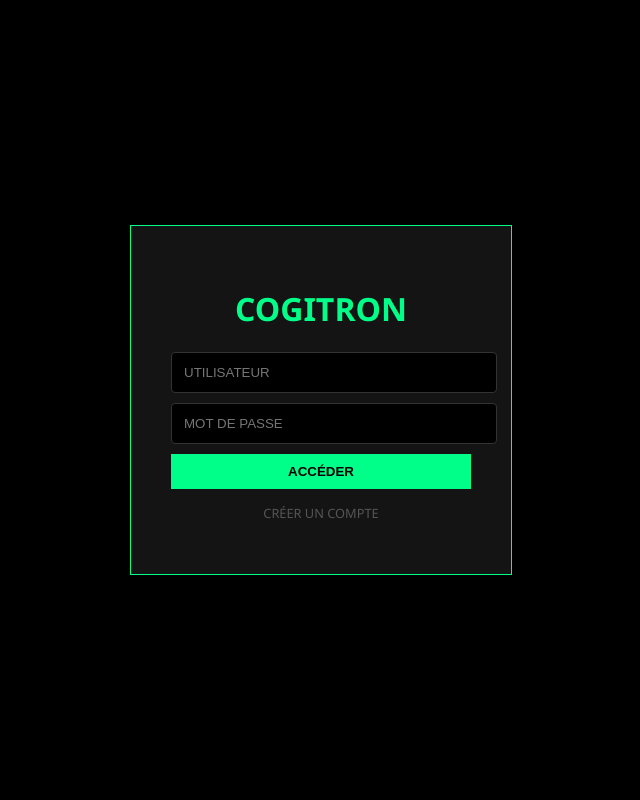
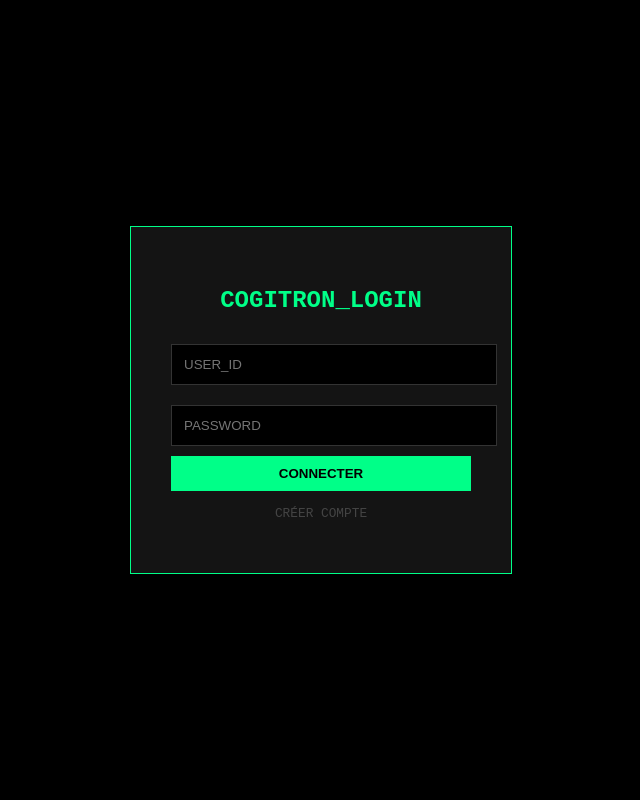
Before and after one commit to louisriallantt-a11y/cogitron, a Flask app: page / in a window 1280 px wide. Shown: the whole page, without its empty margins (319-959 px from the left). Run offline with Flask 3, Linux system fonts and the light colour scheme.

Commit message:
Update index.html for COGITRON ADMIN OS

```diff
--- a/templates/index.html
+++ b/templates/index.html
@@ -2,102 +2,80 @@
 <html lang="fr">
 <head>
     <meta charset="UTF-8">
-    <title>COGITRON PRO</title>
+    <title>COGITRON ADMIN OS</title>
     <script src="https://cdn.jsdelivr.net/npm/marked/marked.min.js"></script>
     <style>
-        :root { --bg: #0a0a0a; --panel: #141414; --accent: {{ current_user.color if current_user.is_authenticated else '#00ff88' }}; --text: #ffffff; }
-        body { margin: 0; background: var(--bg); color: var(--text); font-family: 'Segoe UI', sans-serif; height: 100vh; display: flex; }
-
-        #auth-screen { position: fixed; inset: 0; background: #000; z-index: 1000; display: flex; align-items: center; justify-content: center; }
-        .auth-card { background: var(--panel); padding: 40px; border: 1px solid var(--accent); width: 300px; text-align: center; }
-
-        #app { display: none; width: 100%; height: 100%; flex-direction: row; }
-        .sidebar { width: 250px; background: var(--panel); border-right: 1px solid #222; display: flex; flex-direction: column; }
-        .main { flex: 1; display: flex; flex-direction: column; background: var(--bg); }
-
-        .header { padding: 15px 20px; border-bottom: 1px solid #222; display: flex; justify-content: space-between; }
-        #chat-view { flex: 1; overflow-y: auto; padding: 20px; }
-        .input-bar { padding: 20px; display: flex; gap: 10px; border-top: 1px solid #222; }
-
-        input { background: #000; border: 1px solid #333; color: white; padding: 12px; border-radius: 4px; }
-        .msg { padding: 12px; margin-bottom: 10px; border-radius: 6px; max-width: 80%; line-height: 1.4; animation: slide 0.2s ease; }
-        .msg-user { align-self: flex-end; background: #222; }
-        .msg-ia { align-self: flex-start; border-left: 3px solid var(--accent); background: #1a1a1a; }
-
-        #typing { display: none; color: var(--accent); font-size: 0.8em; margin-bottom: 10px; }
-        @keyframes slide { from { opacity: 0; transform: translateX(10px); } to { opacity: 1; transform: translateX(0); } }
+        :root { --bg: #0a0a0a; --panel: #141414; --accent: {{ current_user.color if current_user.is_authenticated else '#00ff88' }}; }
+        body { margin:0; background:var(--bg); color:white; font-family:'Courier New', monospace; height:100vh; display:flex; }
+        #auth-screen { position:fixed; inset:0; background:#000; z-index:1000; display:flex; align-items:center; justify-content:center; }
+        .auth-card { background:var(--panel); padding:40px; border:1px solid var(--accent); width:300px; text-align:center; }
+        input { width:100%; padding:12px; margin:10px 0; background:#000; border:1px solid #333; color:var(--accent); }
+        .sidebar { width:260px; background:var(--panel); border-right:1px solid #222; display:flex; flex-direction:column; padding:15px; }
+        .main { flex:1; display:flex; flex-direction:column; }
+        .header { padding:15px; border-bottom:1px solid #222; display:flex; justify-content:space-between; align-items:center; }
+        #chat-view { flex:1; overflow-y:auto; padding:20px; display:flex; flex-direction:column; gap:10px; }
+        .msg { padding:12px; border-radius:4px; max-width:85%; }
+        .msg-user { background:#222; align-self:flex-end; }
+        .msg-ia { background:#1a1a1a; align-self:flex-start; border-left:3px solid var(--accent); }
+        .admin-btn { margin-top:20px; padding:10px; background:#300; color:red; border:1px solid red; cursor:pointer; font-size:0.7em; }
     </style>
 </head>
 <body>
 
-    <div id="auth-screen">
+    <div id="auth-screen" style="display: {% if current_user.is_authenticated %}none{% else %}flex{% endif %};">
         <div class="auth-card">
-            <h1 style="color:var(--accent)">COGITRON</h1>
-            <input type="text" id="u" placeholder="UTILISATEUR" style="width:100%; margin-bottom:10px;">
-            <input type="password" id="p" placeholder="MOT DE PASSE" style="width:100%; margin-bottom:10px;">
-            <button onclick="auth('login')" style="width:100%; padding:10px; background:var(--accent); border:none; font-weight:bold; cursor:pointer;">ACCÉDER</button>
-            <p onclick="auth('register')" style="color:#555; cursor:pointer; margin-top:15px; font-size:0.8em;">CRÉER UN COMPTE</p>
+            <h2 style="color:var(--accent)">COGITRON_LOGIN</h2>
+            <input type="text" id="u" placeholder="USER_ID">
+            <input type="password" id="p" placeholder="PASSWORD">
+            <button onclick="auth('login')" style="width:100%; padding:10px; background:var(--accent); border:none; font-weight:bold; cursor:pointer;">CONNECTER</button>
+            <p onclick="auth('register')" style="color:#444; cursor:pointer; font-size:0.8em; margin-top:15px;">CRÉER COMPTE</p>
         </div>
     </div>
 
-    <div id="app">
-        <div class="sidebar">
-            <div style="padding:20px; border-bottom:1px solid #222; color:var(--accent); font-weight:bold;">ARCHIVES MÉMOIRE</div>
-            <div id="history-list" style="padding:10px; font-size:0.8em; color:#666;">Historique synchronisé...</div>
-            <a href="/logout" style="margin-top:auto; padding:20px; color:#ff4444; text-decoration:none;">DÉCONNEXION</a>
+    <div class="sidebar">
+        <div style="color:var(--accent); font-weight:bold; margin-bottom:20px;">💾 ARCHIVES_MÉMOIRE</div>
+        <div id="hist-status" style="font-size:0.7em; color:#555;">Historique actif...</div>
+
+        {% if current_user.is_admin %}
+        <button class="admin-btn" onclick="voirAdmin()">PANNEAU ADMIN</button>
+        {% endif %}
+
+        <a href="/logout" style="margin-top:auto; color:#ff4444; text-decoration:none; font-size:0.8em;">[DÉCONNEXION]</a>
+    </div>
+
+    <div class="main">
+        <div class="header">
+            <span style="color:white; font-weight:bold;">● SESSION: {{ current_user.username if current_user.is_authenticated else '' }}</span>
+            <span style="color:var(--accent); font-size:0.8em;">SECURE_MODE</span>
         </div>
-        <div class="main">
-            <div class="header">
-                <span id="user-display" style="color:white; font-weight:bold;"></span>
-                <span style="color:var(--accent); font-size:0.8em;">SYSTEM_ONLINE</span>
-            </div>
-            <div id="chat-view"></div>
-            <div id="typing" style="padding: 0 20px;">Cogitron analyse les données...</div>
-            <div class="input-bar">
-                <input type="text" id="user-in" style="flex:1" placeholder="Entrez votre message...">
-                <button onclick="envoyer()" style="background:var(--accent); border:none; padding:0 25px; cursor:pointer; font-weight:bold;">ENVOYER</button>
-            </div>
+        <div id="chat-view"></div>
+        <div id="typing" style="display:none; padding:10px; color:var(--accent); font-size:0.8em;">Cogitron réfléchit...</div>
+        <div style="padding:20px; display:flex; gap:10px;">
+            <input type="text" id="user-in" style="flex:1" placeholder="COMMANDE...">
+            <button onclick="envoyer()" style="background:var(--accent); border:none; padding:0 20px; cursor:pointer; font-weight:bold;">EXEC</button>
         </div>
     </div>
 
     <script>
         async function auth(type) {
-            const username = document.getElementById('u').value;
-            const password = document.getElementById('p').value;
             const res = await fetch('/' + type, {
                 method: 'POST',
                 headers: {'Content-Type': 'application/json'},
-                body: JSON.stringify({username, password})
+                body: JSON.stringify({username: u.value, password: p.value})
             });
             if(res.ok) {
-                if(type === 'register') alert("Compte créé !");
-                else location.reload();
-            } else alert("Erreur identifiants");
-        }
-
-        async function loadHistory() {
-            const res = await fetch('/get_history');
-            const data = await res.json();
-            const box = document.getElementById('chat-view');
-            box.innerHTML = data.map(m => `
-                <div class="msg msg-${m.role === 'user' ? 'user' : 'ia'}">${marked.parse(m.content)}</div>
-            `).join('');
-            box.scrollTop = box.scrollHeight;
+                if(type==='register') alert("Compte créé !");
+                location.reload();
+            } else alert("Erreur");
         }
 
         async function envoyer() {
-            const input = document.getElementById('user-in');
-            const val = input.value.trim();
+            const val = document.getElementById('user-in').value;
             if(!val) return;
-
+            document.getElementById('user-in').value = "";
             const box = document.getElementById('chat-view');
-            const typing = document.getElementById('typing');
-
-            input.value = "";
             box.innerHTML += `<div class="msg msg-user">${val}</div>`;
-            box.scrollTop = box.scrollHeight;
-
-            typing.style.display = "block";
+            document.getElementById('typing').style.display = "block";
 
             const res = await fetch('/chat', {
                 method: 'POST',
@@ -105,19 +83,27 @@
                 body: JSON.stringify({message: val})
             });
             const data = await res.json();
-
-            typing.style.display = "none";
+            document.getElementById('typing').style.display = "none";
             box.innerHTML += `<div class="msg msg-ia">${marked.parse(data.reponse)}</div>`;
             box.scrollTop = box.scrollHeight;
         }
 
-        {% if current_user.is_authenticated %}
-            document.getElementById('auth-screen').style.display = 'none';
-            document.getElementById('app').style.display = 'flex';
-            document.getElementById('user-display').innerText = "UTILISATEUR: {{ current_user.username }}";
-            loadHistory();
-        {% endif %}
+        async function voirAdmin() {
+            const res = await fetch('/admin_stats');
+            const data = await res.json();
+            let userList = data.users.map(u => (u.is_admin ? '★ ' : '• ') + u.username).join('\n');
+            alert(`SÉCURITÉ COGITRON\nTotal Messages: ${data.total_msg}\n\nUtilisateurs:\n${userList}`);
+        }
 
+        async function loadHist() {
+            const res = await fetch('/get_history');
+            const data = await res.json();
+            const box = document.getElementById('chat-view');
+            box.innerHTML = data.map(m => `<div class="msg msg-${m.role==='user'?'user':'ia'}">${marked.parse(m.content)}</div>`).join('');
+            box.scrollTop = box.scrollHeight;
+        }
+
+        {% if current_user.is_authenticated %} loadHist(); {% endif %}
         document.getElementById('user-in').onkeypress = (e) => { if(e.key === 'Enter') envoyer(); };
     </script>
 </body>
```
